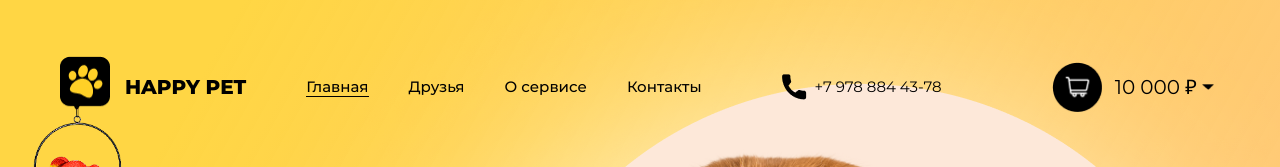
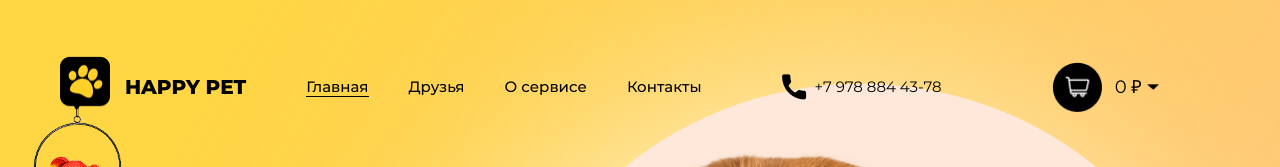
Before and after one commit to slavaMalenko/happy-pet-react, a React (Create React App) app: page / in a window 1280 px wide. Shown: the top 167 px of the page. Built offline with nearby package versions, Linux system fonts and the light colour scheme.

Commit message:
outputting data from the basket-redux to the header

```diff
--- a/src/component/header/basketButton.jsx
+++ b/src/component/header/basketButton.jsx
@@ -3,7 +3,7 @@ import React from 'react';
 import basket from '../../assets/img/header/basket.png';
 import arrow from '../../assets/img/header/arrow.png';
 
-function BasketButton() {
+function BasketButton({ totalPrice }) {
     return (
         <a className="basket" href="#">
             <div className="basket__link">
@@ -11,7 +11,7 @@ function BasketButton() {
             </div>
 
             <div className="basket__list">
-                <span className="basket__list-price">10 000 ₽</span>
+                <span className="basket__list-price">{totalPrice} ₽</span>
 
                 <img className="basket__list-arrow" src={arrow} alt="" />
             </div>
--- a/src/component/header/header.jsx
+++ b/src/component/header/header.jsx
@@ -15,7 +15,7 @@ const menuItems = [
     { name: 'Контакты', link: '/contacts' },
 ]
 
-function Header() {
+function Header({ totalPrice }) {
     return (
         <header className="header">
             <div className="container">
@@ -34,7 +34,7 @@ function Header() {
                         <span className="tel__cont">+7 978 884 43-78</span>
                     </a>
 
-                    <BasketButton />
+                    <BasketButton totalPrice={totalPrice} />
                 </div>
             </div>
         </header>
--- a/src/scss/components/friends/_animals.scss
+++ b/src/scss/components/friends/_animals.scss
@@ -70,11 +70,16 @@
             background: linear-gradient(180deg, #FD4B4B 0%, #FE2E2E 100%);
             border-radius: 105px;
             border: 0;
+            transition: all .2s linear;
 
             font-family: Montserrat, sans-serif;
             line-height: 18px;
             letter-spacing: -0.055em;
             color: $white;
+
+            &:hover {
+                font-size: 15.5px;
+            }
         }
 
         &-value {
--- a/src/scss/components/header/_basket.scss
+++ b/src/scss/components/header/_basket.scss
@@ -20,7 +20,7 @@
         align-items: center;
 
         &-price {
-            font-size: 20px;
+            font-size: 18px;
             color: $black;
 
             margin-right: 5px;
```
